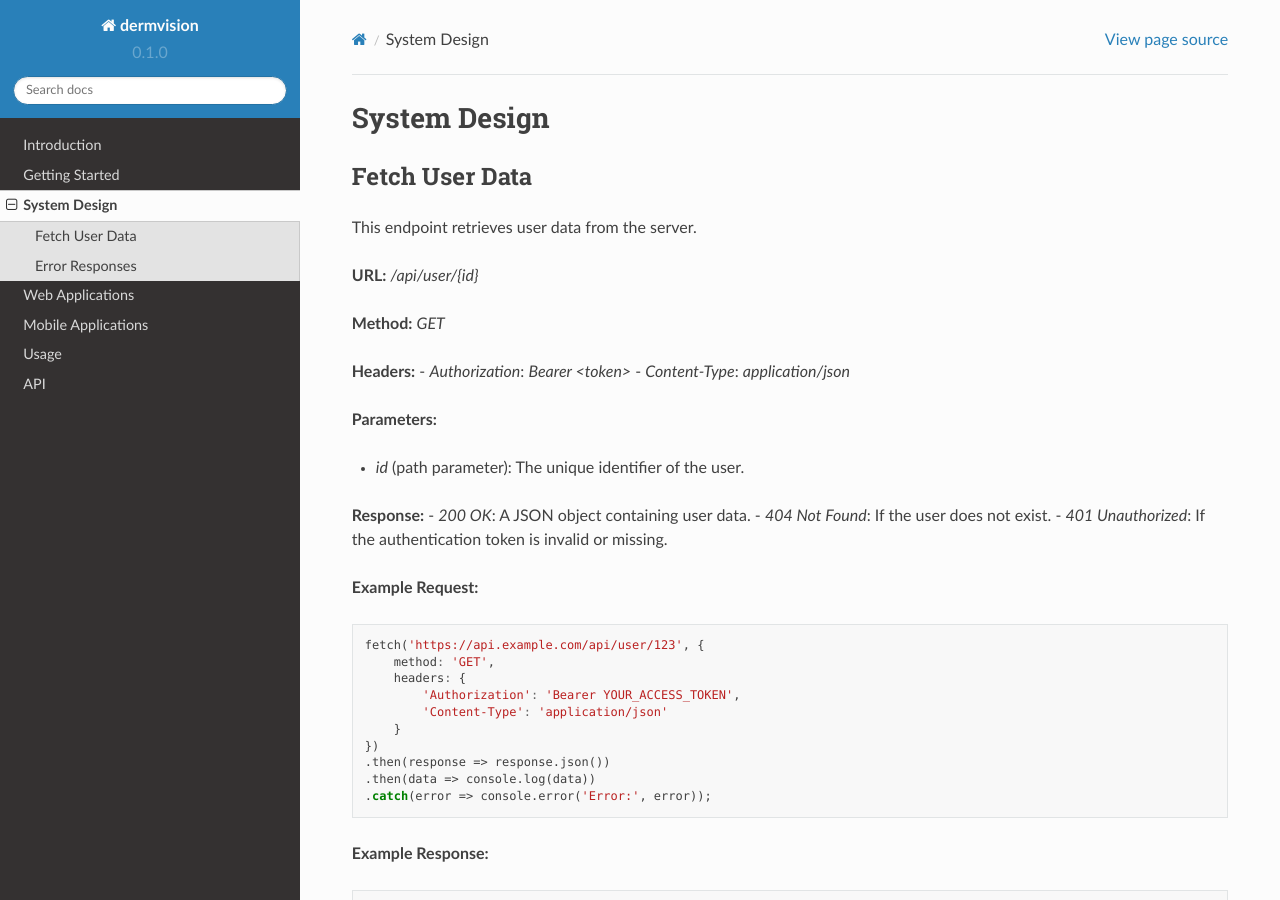
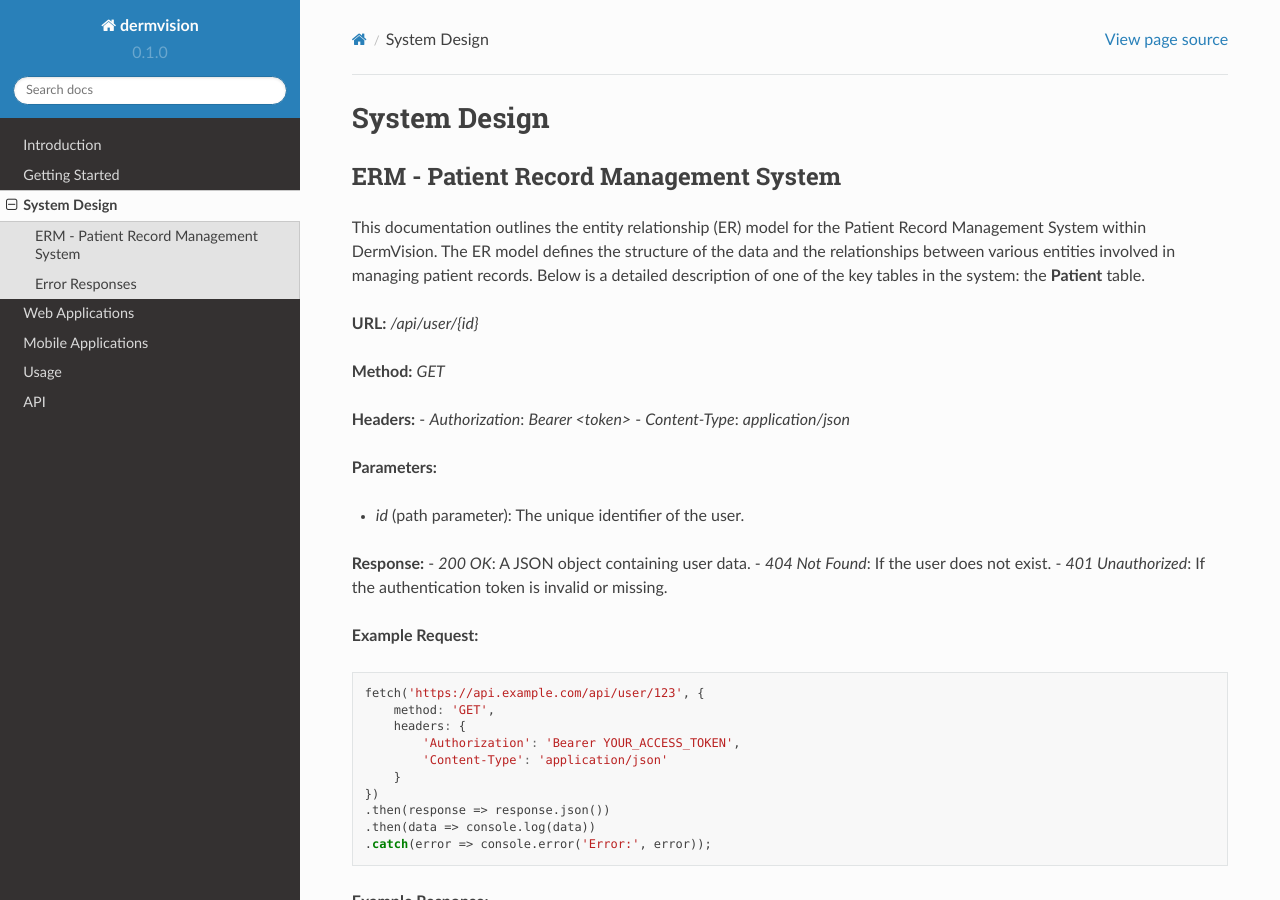
Before and after one commit to mojeedoyedeji/dermvision.docs, a Sphinx documentation site: the page built from docs/source/system-design.rst, in a window 1280 px wide and 900 px high. Built offline with Sphinx 7.4.7 and the Read the Docs theme 2.0.0, drawn with Linux system fonts in a browser that asks for light colours.

Commit message:
system design template

```diff
--- a/docs/source/system-design.rst
+++ b/docs/source/system-design.rst
@@ -1,10 +1,10 @@
 System Design
 =============
 
-Fetch User Data
+ERM - Patient Record Management System
 ---------------
 
-This endpoint retrieves user data from the server.
+This documentation outlines the entity relationship (ER) model for the Patient Record Management System within DermVision. The ER model defines the structure of the data and the relationships between various entities involved in managing patient records. Below is a detailed description of one of the key tables in the system: the **Patient** table.
 
 **URL:** `/api/user/{id}`
 
```
